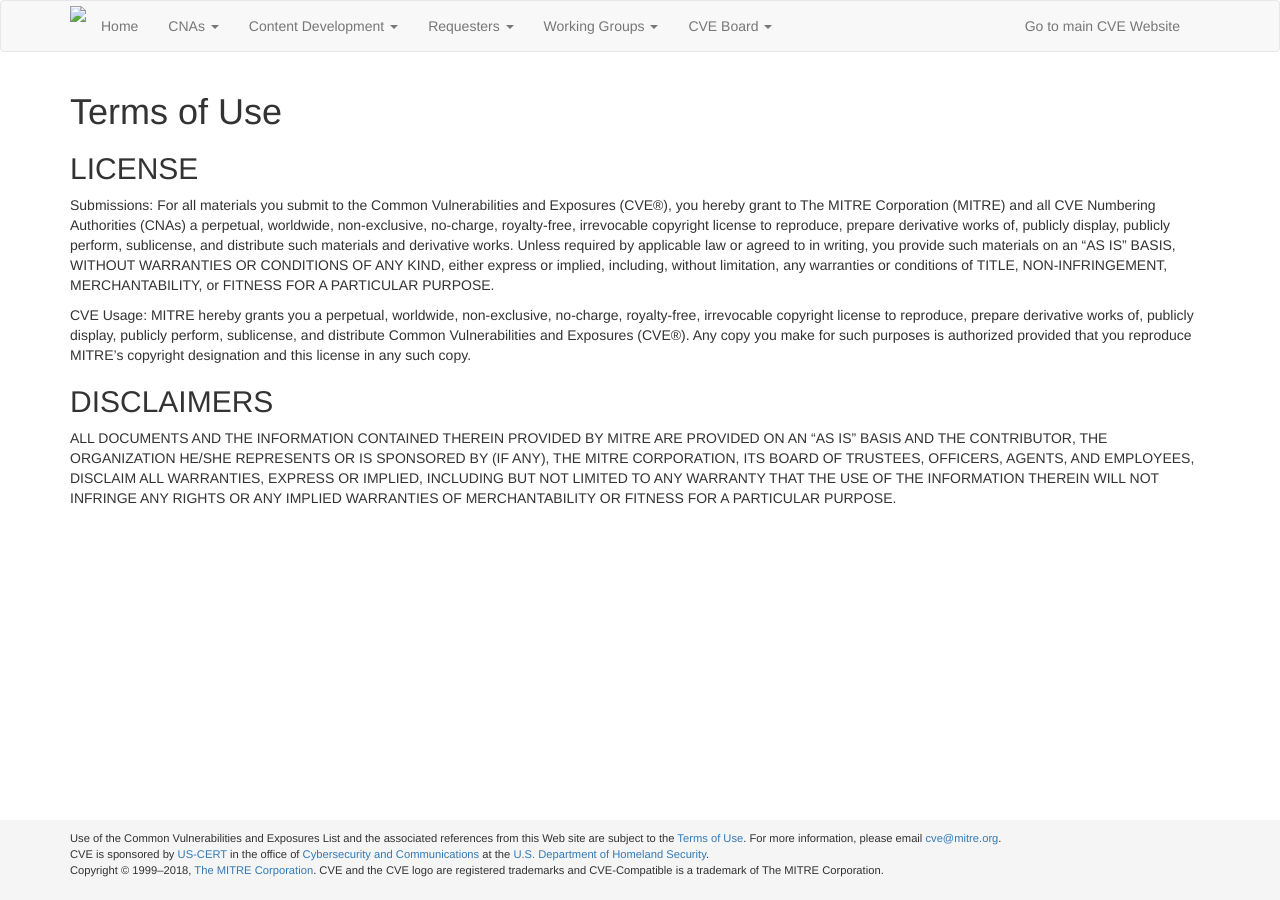
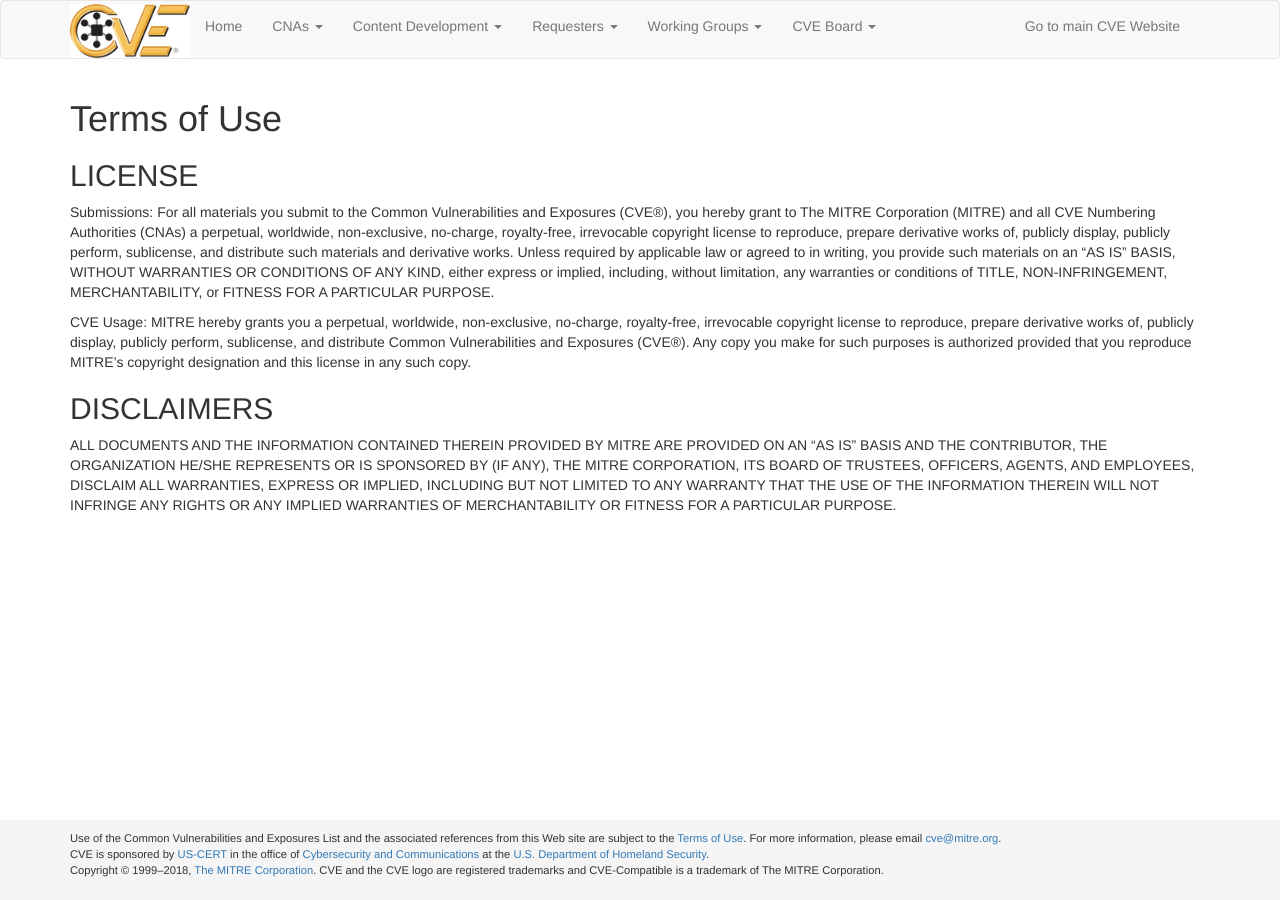
Before and after one commit to CVEProject/cveproject.github.io, a Jekyll site: the page built from docs/terms.md, in a window 1280 px wide. Built offline with Jekyll 4.4.1, drawn with Linux system fonts in a browser that asks for light colours; nearby versions of some CDN libraries.

Commit message:
Update header.html

```diff
--- a/_includes/header.html
+++ b/_includes/header.html
@@ -11,7 +11,7 @@
             <span class="icon-bar"></span>
             <span class="icon-bar"></span>
           </button>
-            <a href="https://cveproject.github.io" class="pull-left"><img src="img/cve-logo-600.png" style="max-height: 100px; max-width: 120px; margin-top: 3px;"></a>
+            <a href="https://cveproject.github.io" class="pull-left"><img src="/img/cve-logo-600.png" style="max-height: 100px; max-width: 120px; margin-top: 3px;"></a>
     </div>
 
     <div class="collapse navbar-collapse">
```
